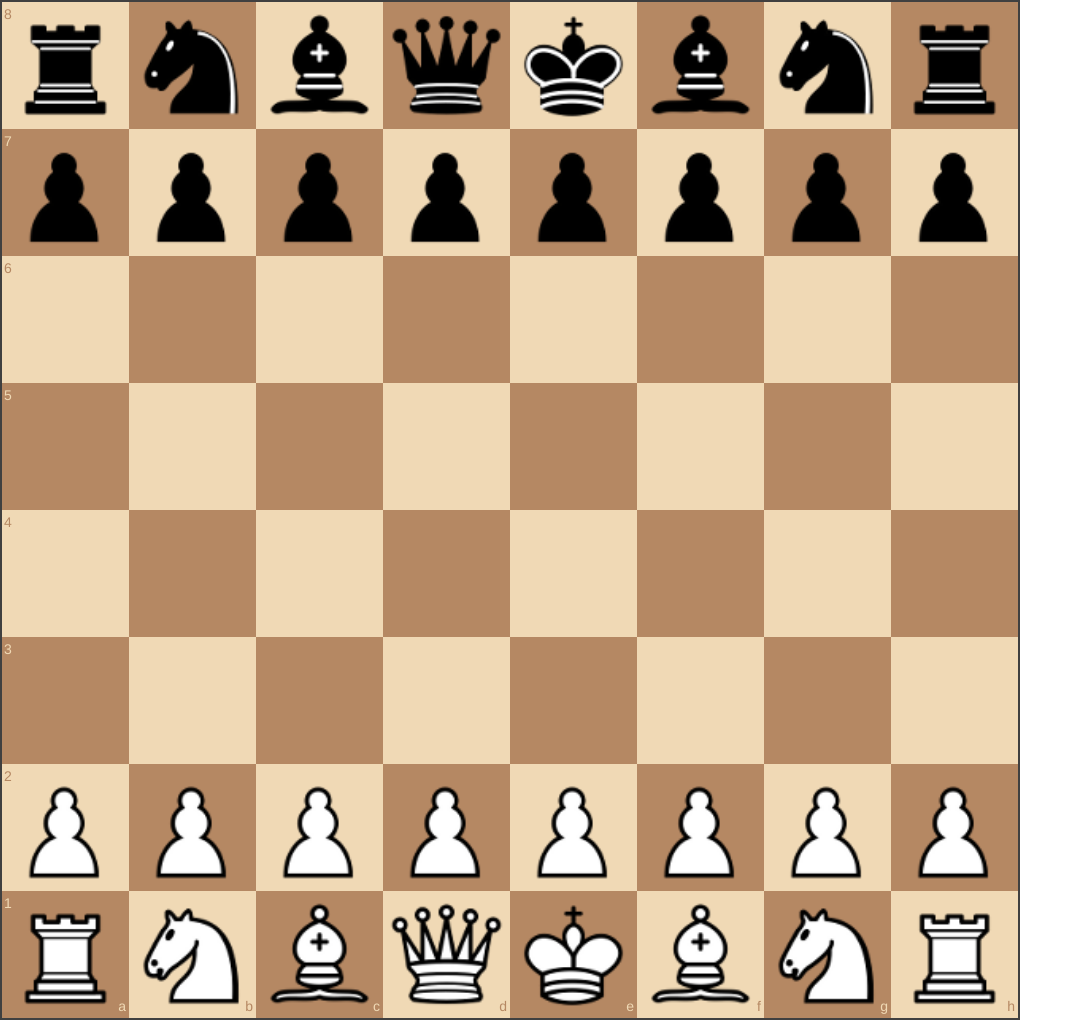
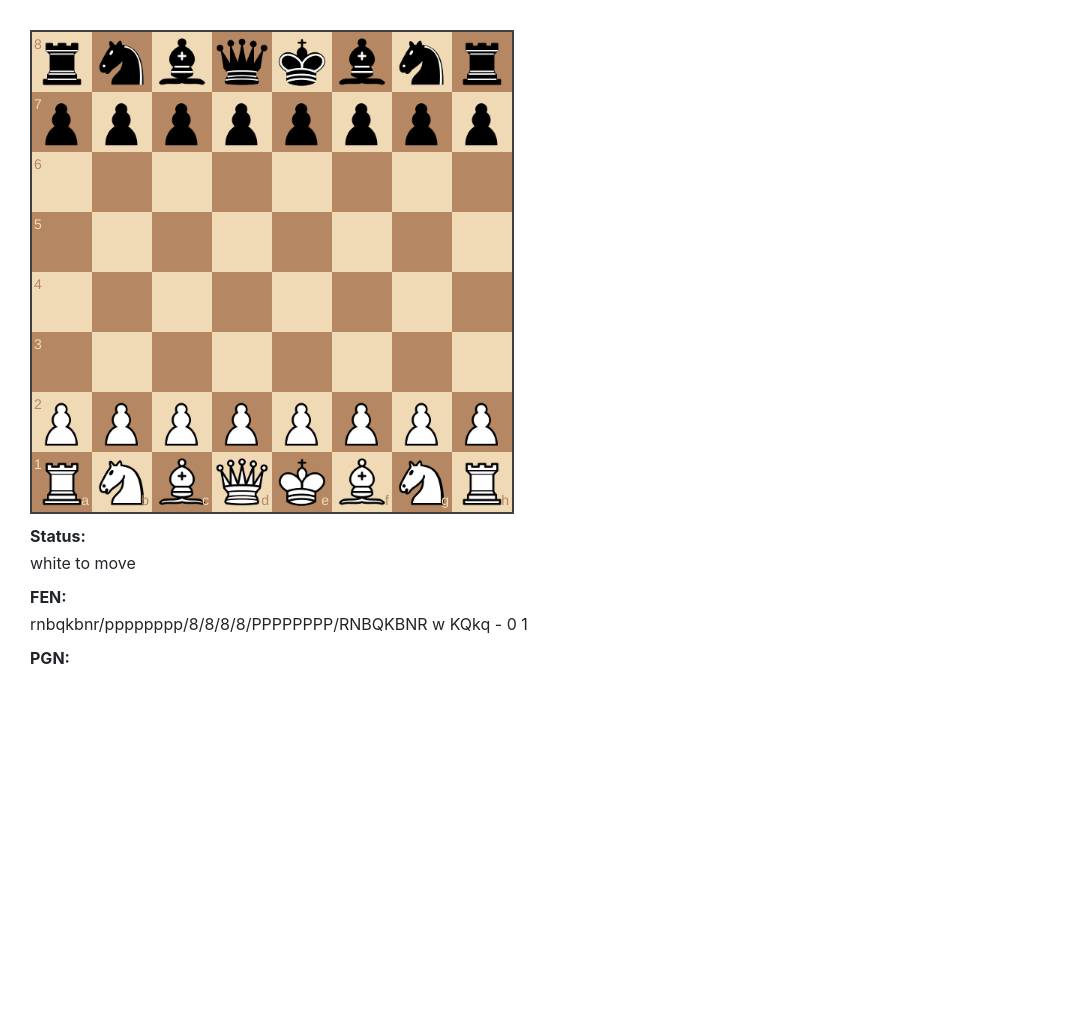
Before and after one commit to samwang2002/CrabStar, a Flask app: page / in a window 1280 px wide. Shown: the whole page, without its empty margins (0-1081 px from the left). After the commit the page ends 664 px from the top, so only its background shows below. Run offline with Flask 2, Linux system fonts and the light colour scheme; some libraries are stand-ins or nearby versions.

Commit message:
added game state

```diff
--- a/app.py
+++ b/app.py
@@ -5,14 +5,8 @@ import chess
 import chess.engine
 
 engine = chess.engine.SimpleEngine.popen_uci('./engine/crabstar2')
-# engine = chess.uci.popen_engine("./engine/crabstar")
 
 board = chess.Board()
-# while not board.is_game_over():
-#     result = engine.play(board, chess.engine.Limit(time=0.1))
-#     board.push(result.move)
-
-# engine.quit()
 
 app = Flask(__name__)
 
@@ -30,10 +24,11 @@ def make_move():
     # find best move
     board = chess.Board(fen)
     result = engine.play(board, chess.engine.Limit(depth=6))
-    print('\n', result.move, '\n')
     board.push(result.move)
+    best_move = str(result.move)
+    print('\n', best_move, '\n')
 
-    return {'fen': board.fen()}
+    return {'fen': board.fen(), 'best_move': best_move}
 
 if __name__ == '__main__':
     app.run(debug=True, threaded=True, host='localhost', port=4000)
--- a/templates/crabstar.html
+++ b/templates/crabstar.html
@@ -10,10 +10,32 @@
         <script src="/static/js/chess.js"></script>
         <link rel="stylesheet" href="/static/css/chessboard-1.0.0.min.css">
         <script src="/static/js/chessboard-1.0.0.min.js"></script>
+
+        <style>
+            body {
+                margin: 30px;
+            }
+
+            #boardGui {
+                width: 40%;
+                margin-bottom: 10px;
+            }
+
+            #status, #fen, #pgn {
+                margin-top: -5px;
+                padding-bottom: 10px;
+            }
+        </style>
     </head>
 
     <body>
-        <div id="myBoard" style="width: 80%"></div>
+        <div id="boardGui"></div>
+        <label><b>Status:</b></label>
+        <div id="status"></div>
+        <label><b>FEN:</b></label>
+        <div id="fen"></div>
+        <label><b>PGN:</b></label>
+        <div id="pgn"></div>
     </body>
 </html>
 
@@ -48,8 +70,10 @@
 
         // make HTTP POST request to make move
         $.post('/make_move', {'fen': game.fen()}, function(data) {
-        game.load(data.fen);
+            console.log(data.best_move);
+            game.move(data.best_move, { sloppy: true });
             board.position(game.fen());
+            updateStatus();
         });
 
         updateStatus()
@@ -64,19 +88,19 @@
     function updateStatus () {
     var status = ''
 
-    var moveColor = 'White'
+    var moveColor = 'white'
     if (game.turn() === 'b') {
-        moveColor = 'Black'
+        moveColor = 'black'
     }
 
     // checkmate?
     if (game.in_checkmate()) {
-        status = 'Game over, ' + moveColor + ' is in checkmate.'
+        status = 'game over, ' + moveColor + ' is in checkmate.'
     }
 
     // draw?
     else if (game.in_draw()) {
-        status = 'Game over, drawn position'
+        status = 'game over, drawn position'
     }
 
     // game still on
@@ -101,7 +125,7 @@
     onDrop: onDrop,
     onSnapEnd: onSnapEnd
     }
-    board = Chessboard('myBoard', config)
+    board = Chessboard('boardGui', config)
 
     updateStatus()
 </script>
```
Lines whose indentation alone changed are shown as unchanged.
